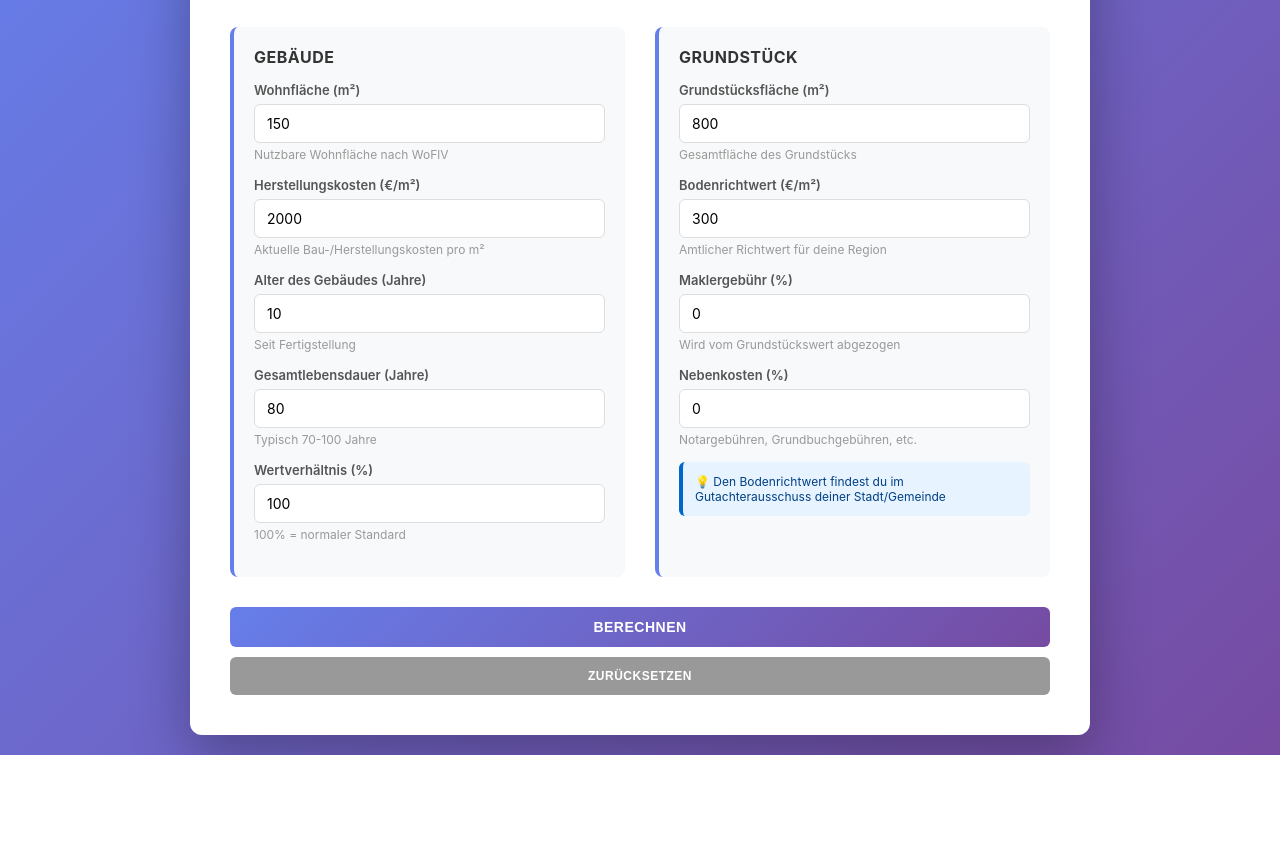
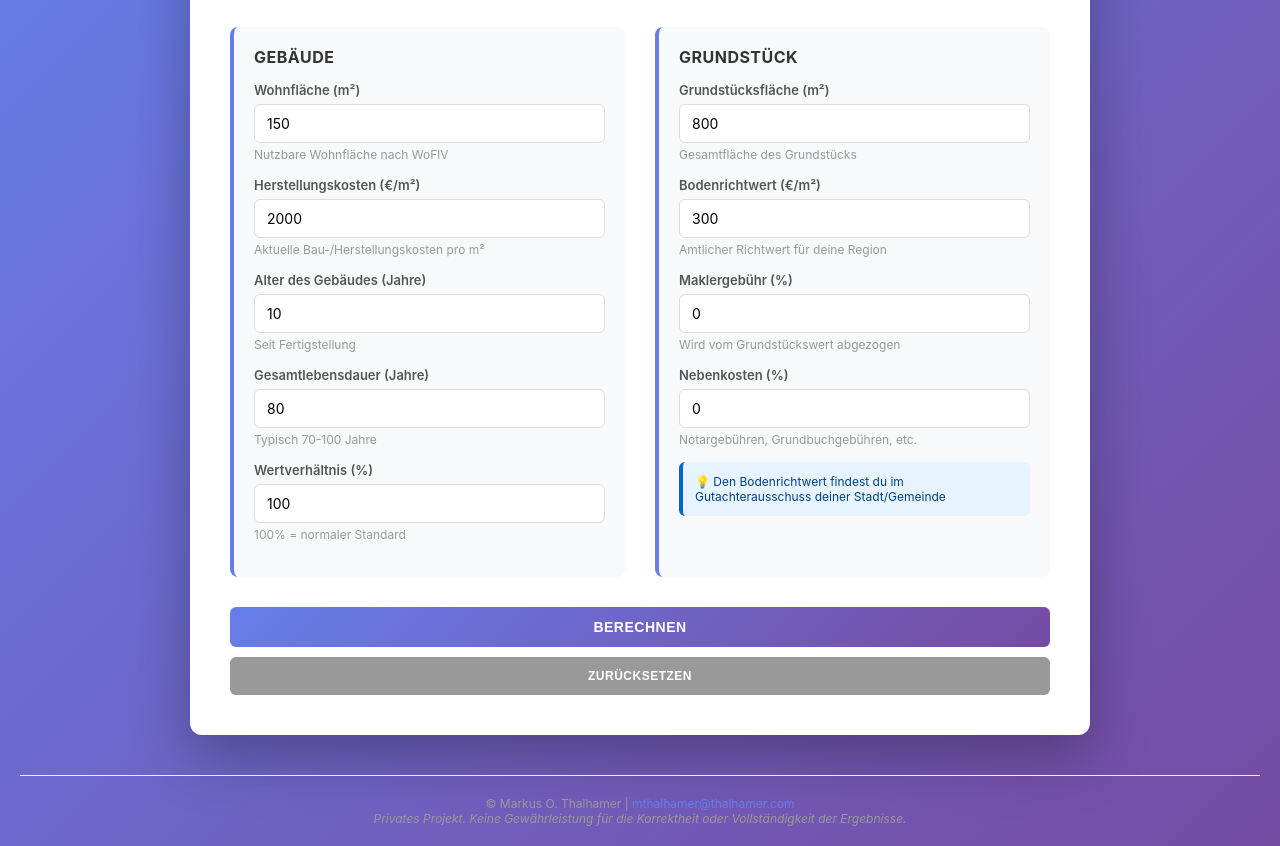
Before and after one commit to MarkusA1A/sachwertverfahren, a plain HTML site: page index.html in a window 1280 px wide. Shown: the part 124-970 px from the top of the page. Before the commit the page ends 879 px from the top, so only its background shows below. Drawn offline with Linux system fonts and the light colour scheme.

Commit message:
Add copyright and disclaimer footer

```diff
--- a/index.html
+++ b/index.html
@@ -382,5 +382,10 @@
             document.getElementById('nebenkosten').value = '0';
         });
     </script>
+
+    <footer style="text-align: center; color: #999; font-size: 12px; margin-top: 40px; padding-top: 20px; border-top: 1px solid #eee;">
+        © Markus O. Thalhamer | <a href="mailto:mthalhamer@thalhamer.com" style="color: #667eea; text-decoration: none;">mthalhamer@thalhamer.com</a><br>
+        <em>Privates Projekt. Keine Gewährleistung für die Korrektheit oder Vollständigkeit der Ergebnisse.</em>
+    </footer>
 </body>
 </html>
```
